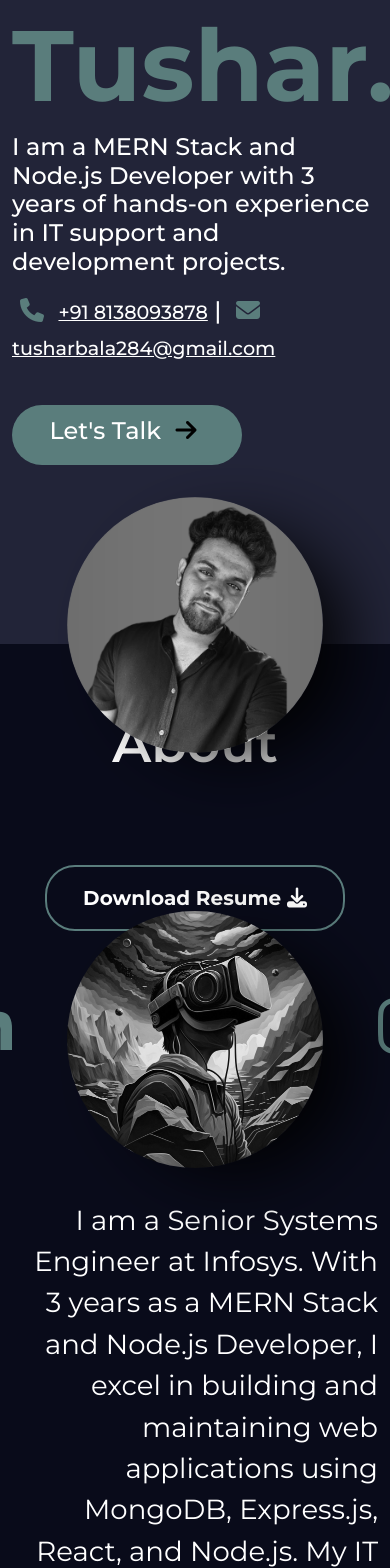
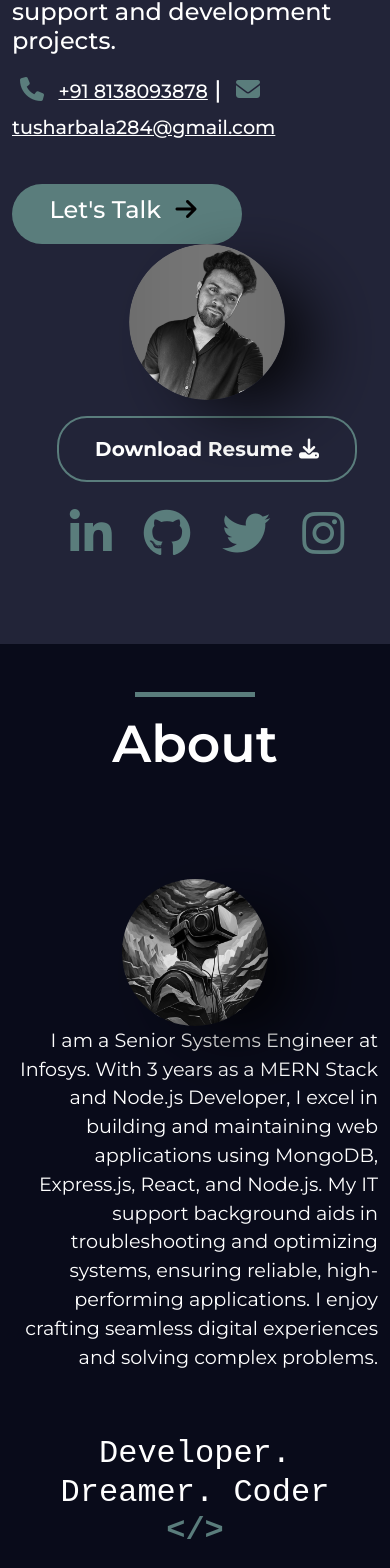
Before and after one commit to iamtusharbala/portfolio-2.0, a React (Vite) app: page / in a window 390 px wide. Shown: the part 411-1979 px from the top of the page. Built offline with nearby package versions, Linux system fonts and the light colour scheme; a web font is replaced by a local one.

Commit message:
responsive

```diff
--- a/src/App.css
+++ b/src/App.css
@@ -16,6 +16,7 @@ body {
 
 section {
   min-height: 100vh;
+  box-sizing: content-box;
 }
 
 section:nth-of-type(1n) {
--- a/src/Components/Form/Form.jsx
+++ b/src/Components/Form/Form.jsx
@@ -2,34 +2,62 @@ import './Form.css'
 import React, { useState } from 'react'
 
 const Form = () => {
+    const [result, setResult] = useState("");
     const [formData, setFormData] = useState({
         name: '',
         email: '',
         message: ''
-    })
+    });
 
-    const submitForm = (e) => {
-        e.preventDefault()
-        console.log(formData)
+    const submitForm = async (e) => {
+        e.preventDefault();
+        setResult("Sending....");
+
+        const formElement = e.target;
+        const formDataSet = new FormData(formElement);
+        formDataSet.append("access_key", "163cda02-4902-49ee-acc9-0090782be829");
+
+        try {
+            const response = await fetch("https://api.web3forms.com/submit", {
+                method: "POST",
+                body: formDataSet
+            });
+
+            const data = await response.json();
+
+            if (data.success) {
+                setResult("Form Submitted Successfully");
+                formElement.reset();
+            } else {
+                console.log("Error", data);
+                setResult(data.message);
             }
+        } catch (error) {
+            console.error("An error occurred while submitting the form:", error);
+            setResult("An error occurred. Please try again later.");
+        }
+    };
 
     return (
+        <div>
             <form className='m-3' onSubmit={submitForm}>
                 <div className="mb-5">
                     <label htmlFor="nameInput" className="form-label">Full Name</label>
-                <input type="text" className="form-control" id="nameInput" aria-describedby="name" name='name' onChange={e => setFormData({ ...formData, name: e.target.value })} />
+                    <input type="text" className="form-control" id="nameInput" aria-describedby="name" name='name' onChange={e => setFormData({ ...formData, name: e.target.value })} required />
                 </div>
                 <div className="mb-5">
                     <label htmlFor="emailInput" className="form-label">Email address</label>
-                <input type="email" className="form-control" id="emailInput" aria-describedby="email" name='email' onChange={e => setFormData({ ...formData, email: e.target.value })} />
+                    <input type="email" className="form-control" id="emailInput" aria-describedby="email" name='email' onChange={e => setFormData({ ...formData, email: e.target.value })} required />
                 </div>
                 <div className="mb-5">
                     <label htmlFor="messageInput" className="form-label">Write a message</label>
-                <textarea className="form-control" id="messageInput" rows="3" name='message' onChange={e => setFormData({ ...formData, message: e.target.value })}></textarea>
+                    <textarea className="form-control" id="messageInput" rows="3" name='message' onChange={e => setFormData({ ...formData, message: e.target.value })} required></textarea>
                 </div>
                 <button type="submit" className="btn-lg btn-talk mt-4 text-center mx-auto">Submit</button>
             </form>
-    )
-}
+            <span>{result}</span>
+        </div>
+    );
+};
 
 export default Form
--- a/src/Sections/About/About.css
+++ b/src/Sections/About/About.css
@@ -1,5 +1,5 @@
 .about-desc {
-    font-size: 1.725em;
+    font-size: 1.75rem;
     text-align: end;
 }
 
@@ -7,3 +7,13 @@
     color: #5A7D7C;
     font-weight: 600;
 }
+
+@media(max-width:997px) {
+    .ddc {
+        font-size: 2rem;
+    }
+
+    .about-desc {
+        font-size: 1.2rem;
+    }
+}
--- a/src/Sections/About/About.jsx
+++ b/src/Sections/About/About.jsx
@@ -10,7 +10,7 @@ const About = () => {
                 <div className='heading-border mx-auto mb-3'></div>
                 <h1 className='section-heading'>About</h1>
             </div>
-            <div className="row mt-5 justify-content-center align-items-center">
+            <div className="row mt-5 about-desc justify-content-center align-items-center">
                 <div className="col-lg-6 profile text-center">
                     <img src={img} alt="" />
                 </div>
@@ -20,7 +20,7 @@ const About = () => {
                     </div>
                 </div>
             </div>
-            <h3 className='text-center ddc pt-5'>Developer. Dreamer. Coder 	<span className='ddc-code'>&lt;/&gt;</span></h3>
+            <h3 className='text-center ddc p-5'>Developer. Dreamer. Coder 	<span className='ddc-code'>&lt;/&gt;</span></h3>
         </div>
     )
 }
--- a/src/Sections/Contact/Contact.css
+++ b/src/Sections/Contact/Contact.css
@@ -5,3 +5,16 @@
     border-radius: 30px;
     padding: 5rem;
 }
+
+@media (max-width: 1000px) {
+    .contact {
+        padding: 3rem;
+    }
+}
+
+
+@media (max-width: 550px) {
+    .contact {
+        padding: 1.5rem;
+    }
+}
--- a/src/Sections/Contact/Contact.jsx
+++ b/src/Sections/Contact/Contact.jsx
@@ -12,7 +12,7 @@ const Contact = () => {
             <div className="contact">
                 <Form />
             </div>
-            <h3 className='text-center pt-5'>Made with ❤️ in Kochi.</h3>
+            <h3 className='text-center p-5'>Made with ❤️ in Kochi.</h3>
         </div>
     )
 }
--- a/src/Sections/Home/Home.css
+++ b/src/Sections/Home/Home.css
@@ -83,6 +83,7 @@
     align-items: center;
     gap: 5rem;
     font-size: 4rem;
+    margin-top: 5rem;
 }
 
 .social a {
@@ -105,3 +106,41 @@
 .social .instagram a:hover {
     color: #D44D80;
 }
+
+
+@media(max-width:550px) {
+
+    .hey,
+    .name {
+        font-size: 2.5rem;
+    }
+}
+
+@media((max-width:1400px) and (min-width:550px)) {
+
+    .hey,
+    .name {
+        font-size: 4rem;
+    }
+}
+
+
+
+@media(max-width:997px) {
+
+    .profile img {
+        width: 40%;
+        margin: 0;
+    }
+
+    .download-button {
+        margin-top: 1rem;
+        margin-bottom: 0;
+    }
+
+    .social {
+        margin-top: 1rem;
+        font-size: 3rem;
+        gap: 2rem;
+    }
+}
--- a/src/Sections/Home/Home.jsx
+++ b/src/Sections/Home/Home.jsx
@@ -4,7 +4,7 @@ import tusharImg from './../../assets/profile-pic.png'
 
 const Home = () => {
     return (
-        <section className="container mt-5" id='home'>
+        <section className="container" id='home'>
             <div className="row justify-content-center align-items-center">
                 <div className="col-lg-6 ms-auto">
                     <div className="details">
@@ -19,11 +19,11 @@ const Home = () => {
                     <img src={tusharImg} className='img-fluid' alt="" />
                 </div>
             </div>
-            <div className='text-center download-button mb-5'>
+            <div className='text-center download-button'>
                 <button className='btn-download'>Download Resume <i className="fa-solid fa-download"></i></button>
             </div>
 
-            <div className="social mt-5">
+            <div className="social">
                 <div className='linkedin'><a href="https://www.linkedin.com/in/tushar-balakrishnan/" target='_blank' rel='noopener noreferrer'><i className="fa-brands fa-linkedin-in"></i></a></div>
                 <div className='github'><a href="https://github.com/iamtusharbala" target='_blank' rel='noopener noreferrer'><i className="fa-brands fa-github"></i></a></div>
                 <div className='twitter'><a href="https://twitter.com/iam_tusharbala" target='_blank' rel='noopener noreferrer'><i className="fa-brands fa-twitter"></i></a></div>
```
Lines whose indentation alone changed are shown as unchanged.
